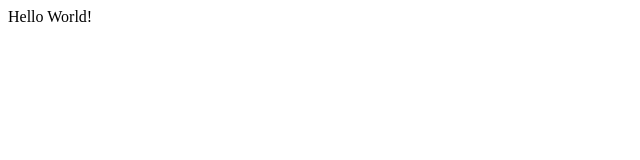
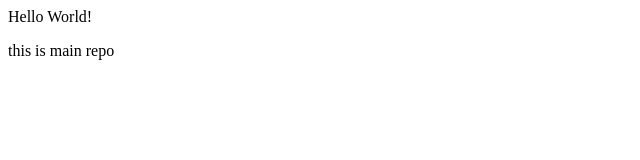
Before and after one commit to jassimssalim/demo-git, a plain HTML site: page index.html in a window 1280 px wide. Shown: the full height of the page, 0-640 px from the left. Drawn offline with Linux system fonts and the light colour scheme.

Commit message:
added index html p

```diff
--- a/index.html
+++ b/index.html
@@ -1 +1,2 @@
 <div>Hello World!</div>
+<p>this is main repo</p>
```
